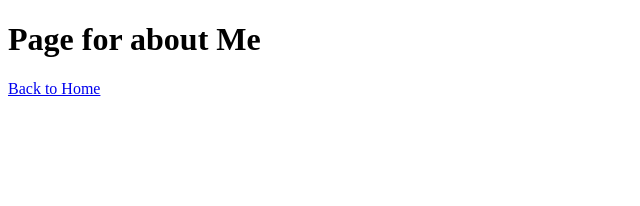
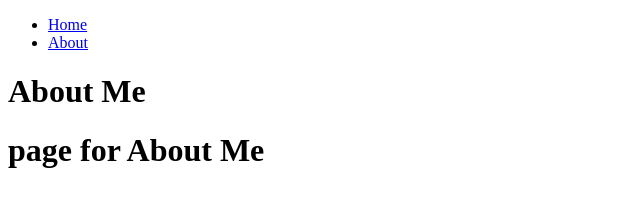
Before and after one commit to hoyeol0513/my_blog_22_05_31, a Gatsby site: page /about in a window 1280 px wide. Shown: the whole page, without its empty margins (0-640 px from the left). Built offline with nearby package versions, Linux system fonts and the light colour scheme; Gatsby itself is replaced by a stand-in of ours.

Commit message:
레이아웃 component 생성 및 index, about을 이에 맞게 수정

```diff
--- /dev/null
+++ b/src/components/layout.js
@@ -0,0 +1,26 @@
+import React from "react";
+import { Link } from "gatsby";
+
+const Layout = ({ pageTitle, children }) => {
+  return (
+    <div>
+      <title>{pageTitle}</title>
+      <nav>
+        <ul>
+          <li>
+            <Link to="/">Home</Link>
+          </li>
+          <li>
+            <Link to="/about">About</Link>
+          </li>
+        </ul>
+      </nav>
+      <main>
+        <h1>{pageTitle}</h1>
+        {children}
+      </main>
+    </div>
+  );
+};
+
+export default Layout;
--- a/src/pages/about.js
+++ b/src/pages/about.js
@@ -1,13 +1,17 @@
 import React from "react";
-import { Link } from "gatsby";
+// import { Link } from "gatsby";
+import Layout from "../components/layout";
 
 function AboutPage() {
   return (
-    <main>
-      <title>자기소개</title>
-      <h1>Page for about Me</h1>
-      <Link to="/">Back to Home</Link>
-    </main>
+    // <main>
+    //   <title>자기소개</title>
+    //   <h1>Page for about Me</h1>
+    //   <Link to="/">Back to Home</Link>
+    // </main>
+    <Layout pageTitle="About Me">
+      <h1>page for About Me</h1>
+    </Layout>
   );
 }
 
```
Also changed, not shown: src/pages/index.js (+10 -5 lines).
